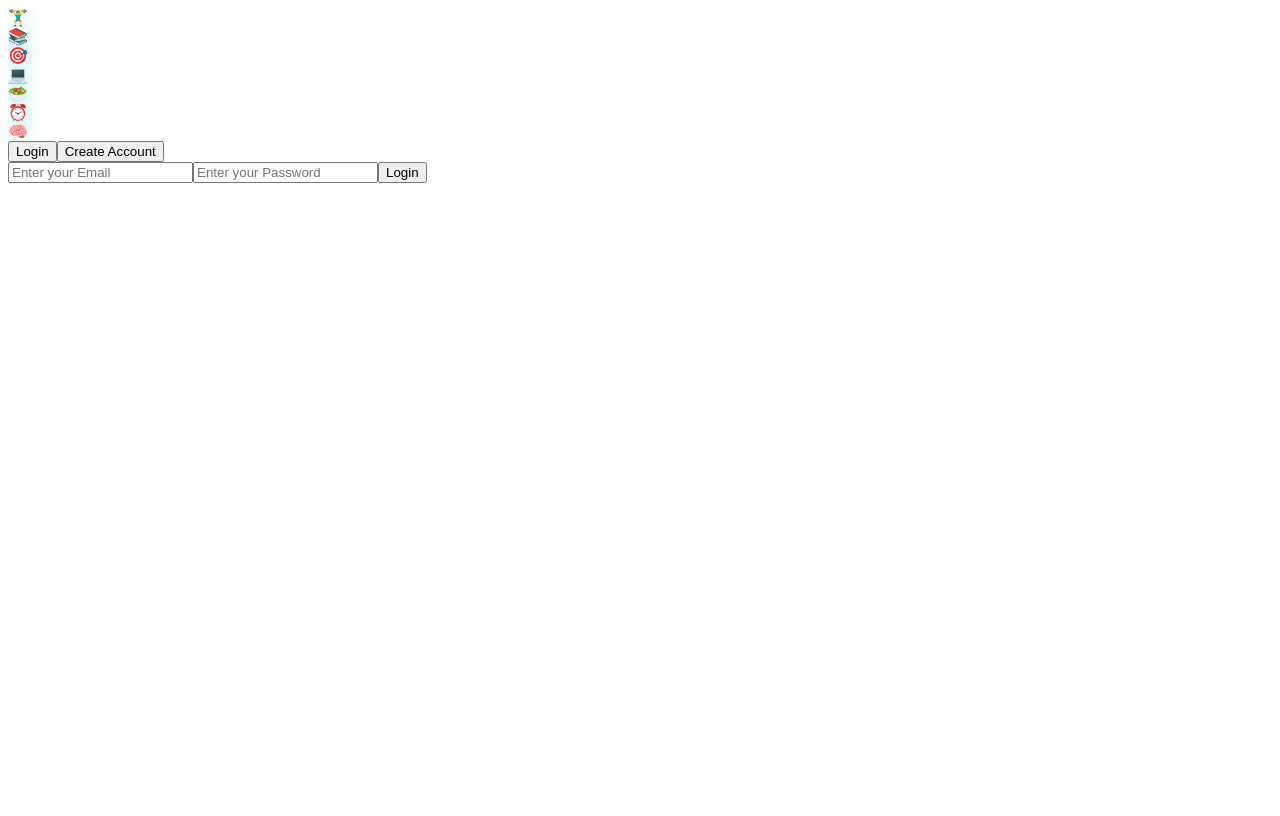
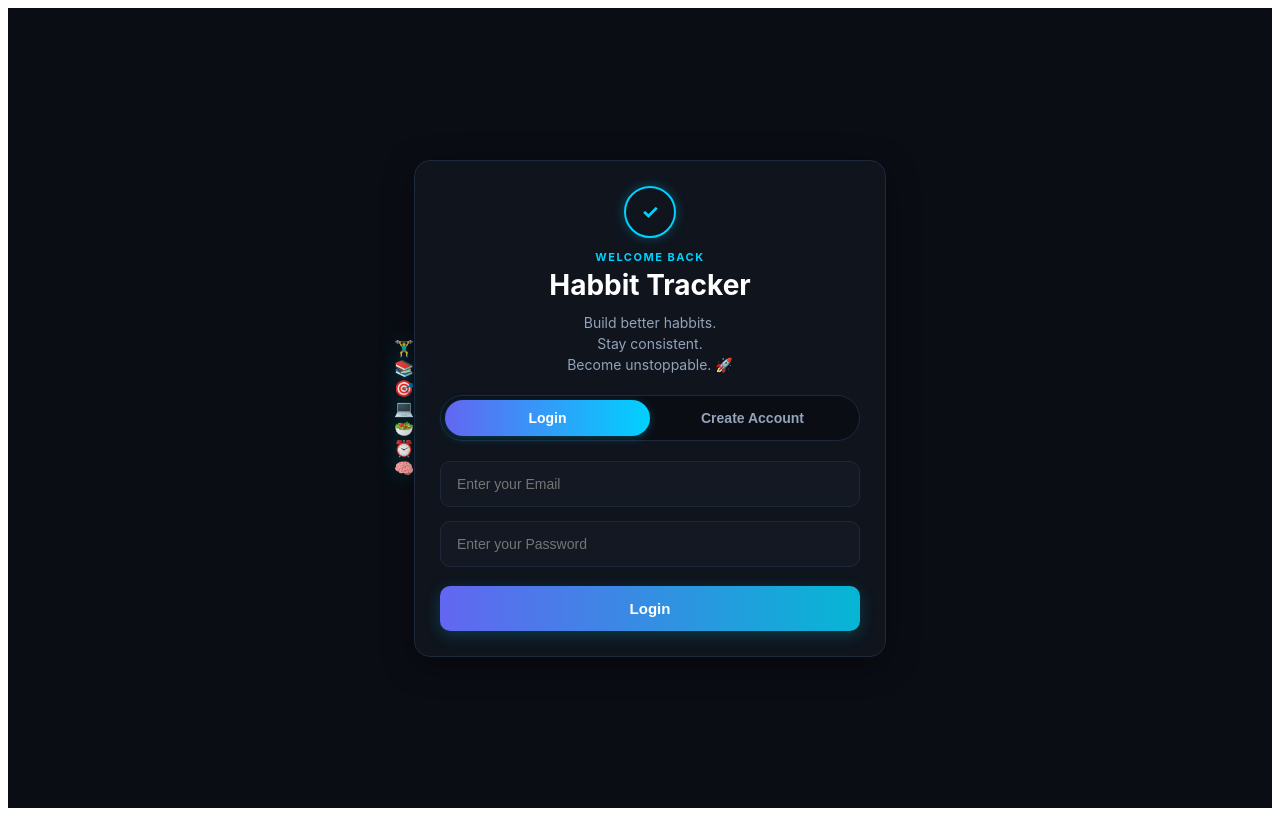
Before and after one commit to Rahulsingh2609/Habbit-Tracker, a React (Vite) app: page / in a window 1280 px wide. Built offline with nearby package versions, Linux system fonts and the light colour scheme.

Commit message:
Rebuilded app

```diff
--- a/src/AuthGate.tsx
+++ b/src/AuthGate.tsx
@@ -25,19 +25,19 @@ export default function AuthGate({ onLoginSuccess }: AuthGateProps) {
     setFormData((prev) => ({ ...prev, [e.target.name]: e.target.value }));
   };
 
-  // HANDLE EXISTING USER LOGIN
+  // 1. HANDLE EXISTING USER LOGIN (Skips Step 2, sets empty defaults)
   const handleLoginSubmit = async (e: React.FormEvent) => {
     e.preventDefault();
     setLoading(true);
 
     try {
-      // Existing user login: No hardcoded/fake defaults used
+      // Existing user logging in: Defaults are empty strings so fake values don't appear
       const existingUserData = {
         fullName: formData.fullName || 'User',
         email: formData.email,
-        mobile: '',
-        age: '',
-        collegeName: '',
+        mobile: '',      // Keeps profile empty unless saved in DB
+        age: '',         // Keeps profile empty unless saved in DB
+        collegeName: '', // Keeps profile empty unless saved in DB
       };
 
       onLoginSuccess(existingUserData);
@@ -48,15 +48,15 @@ export default function AuthGate({ onLoginSuccess }: AuthGateProps) {
     }
   };
 
-  // STEP 1 SIGN UP: Move to Complete Profile (Step 2)
+  // 2. CREATE ACCOUNT - STEP 1 SUBMIT (Goes to Profile Completion)
   const handleSignUpStep1 = (e: React.FormEvent) => {
     e.preventDefault();
     if (formData.fullName && formData.email && formData.password) {
-      setSignUpStep(2); // Opens Next Page for Mobile, Age & College
+      setSignUpStep(2); // Advances to Mobile, Age & College screen
     }
   };
 
-  // STEP 2 SIGN UP: Finalize Profile Completion
+  // 3. CREATE ACCOUNT - STEP 2 SUBMIT (Finalizes Profile)
   const handleFinalSignUp = async (e: React.FormEvent) => {
     e.preventDefault();
     setLoading(true);
@@ -79,16 +79,27 @@ export default function AuthGate({ onLoginSuccess }: AuthGateProps) {
   };
 
   return (
-    <div className="auth-container" style={{ position: 'relative', minHeight: '100vh', overflow: 'hidden' }}>
-      {/* Renders Floating Background so TS warning is resolved */}
+    <div style={styles.background}>
+      {/* Renders your floating emojis in the background */}
       <FloatingBackground />
 
-      <div className="auth-card" style={{ position: 'relative', zIndex: 10 }}>
-        {/* Toggle Login vs Create Account */}
-        <div className="tab-buttons">
+      <div style={styles.card}>
+        {/* Top Circle Icon */}
+        <div style={styles.iconCircle}>✓</div>
+
+        <p style={styles.welcomeText}>WELCOME BACK</p>
+        <h1 style={styles.title}>Habbit Tracker</h1>
+        <p style={styles.subtitle}>
+          Build better habbits.<br />
+          Stay consistent.<br />
+          Become unstoppable. 🚀
+        </p>
+
+        {/* Tab Switcher (Login / Create Account) */}
+        <div style={styles.tabContainer}>
           <button
             type="button"
-            className={isLoginTab ? 'active' : ''}
+            style={isLoginTab ? styles.tabActive : styles.tabInactive}
             onClick={() => {
               setIsLoginTab(true);
               setSignUpStep(1);
@@ -98,16 +109,16 @@ export default function AuthGate({ onLoginSuccess }: AuthGateProps) {
           </button>
           <button
             type="button"
-            className={!isLoginTab ? 'active' : ''}
+            style={!isLoginTab ? styles.tabActive : styles.tabInactive}
             onClick={() => setIsLoginTab(false)}
           >
             Create Account
           </button>
         </div>
 
-        {/* LOGIN FORM (For existing users - skips profile completion) */}
+        {/* LOGIN FORM (Existing Users -> Skips Step 2) */}
         {isLoginTab && (
-          <form onSubmit={handleLoginSubmit} className="auth-form">
+          <form onSubmit={handleLoginSubmit} style={styles.form}>
             <input
               type="email"
               name="email"
@@ -115,6 +126,7 @@ export default function AuthGate({ onLoginSuccess }: AuthGateProps) {
               value={formData.email}
               onChange={handleChange}
               required
+              style={styles.input}
             />
             <input
               type="password"
@@ -123,8 +135,9 @@ export default function AuthGate({ onLoginSuccess }: AuthGateProps) {
               value={formData.password}
               onChange={handleChange}
               required
+              style={styles.input}
             />
-            <button type="submit" disabled={loading} className="submit-btn">
+            <button type="submit" disabled={loading} style={styles.gradientButton}>
               {loading ? 'Logging in...' : 'Login'}
             </button>
           </form>
@@ -132,7 +145,7 @@ export default function AuthGate({ onLoginSuccess }: AuthGateProps) {
 
         {/* CREATE ACCOUNT - STEP 1 (Name, Email, Password) */}
         {!isLoginTab && signUpStep === 1 && (
-          <form onSubmit={handleSignUpStep1} className="auth-form">
+          <form onSubmit={handleSignUpStep1} style={styles.form}>
             <input
               type="text"
               name="fullName"
@@ -140,6 +153,7 @@ export default function AuthGate({ onLoginSuccess }: AuthGateProps) {
               value={formData.fullName}
               onChange={handleChange}
               required
+              style={styles.input}
             />
             <input
               type="email"
@@ -148,6 +162,7 @@ export default function AuthGate({ onLoginSuccess }: AuthGateProps) {
               value={formData.email}
               onChange={handleChange}
               required
+              style={styles.input}
             />
             <input
               type="password"
@@ -156,8 +171,9 @@ export default function AuthGate({ onLoginSuccess }: AuthGateProps) {
               value={formData.password}
               onChange={handleChange}
               required
+              style={styles.input}
             />
-            <button type="submit" className="submit-btn">
+            <button type="submit" style={styles.gradientButton}>
               Create Account →
             </button>
           </form>
@@ -165,9 +181,9 @@ export default function AuthGate({ onLoginSuccess }: AuthGateProps) {
 
         {/* CREATE ACCOUNT - STEP 2 (Complete Profile: Mobile, Age, College) */}
         {!isLoginTab && signUpStep === 2 && (
-          <form onSubmit={handleFinalSignUp} className="auth-form">
-            <h3>Complete Your Profile</h3>
-            <p>Please enter your details to get started</p>
+          <form onSubmit={handleFinalSignUp} style={styles.form}>
+            <h3 style={styles.stepTitle}>Complete Your Profile</h3>
+            <p style={styles.stepSubtitle}>Just a few more details to get you set up!</p>
 
             <input
               type="tel"
@@ -176,16 +192,18 @@ export default function AuthGate({ onLoginSuccess }: AuthGateProps) {
               value={formData.mobile}
               onChange={handleChange}
               required
+              style={styles.input}
             />
             <input
               type="number"
               name="age"
-              placeholder="Enter Age"
+              placeholder="Enter your Age"
               value={formData.age}
               onChange={handleChange}
               min="10"
               max="100"
               required
+              style={styles.input}
             />
             <input
               type="text"
@@ -194,18 +212,23 @@ export default function AuthGate({ onLoginSuccess }: AuthGateProps) {
               value={formData.collegeName}
               onChange={handleChange}
               required
+              style={styles.input}
             />
 
             <div style={{ display: 'flex', gap: '10px' }}>
               <button
                 type="button"
                 onClick={() => setSignUpStep(1)}
-                className="back-btn"
+                style={styles.secondaryButton}
               >
                 Back
               </button>
-              <button type="submit" disabled={loading} className="submit-btn">
-                {loading ? 'Saving...' : 'Finish & Start'}
+              <button
+                type="submit"
+                disabled={loading}
+                style={styles.gradientButton}
+              >
+                {loading ? 'Saving...' : 'Finish Setup 🚀'}
               </button>
             </div>
           </form>
@@ -214,3 +237,150 @@ export default function AuthGate({ onLoginSuccess }: AuthGateProps) {
     </div>
   );
 }
+
+// Full Dark Neon Theme Styles (Restored)
+const styles: { [key: string]: React.CSSProperties } = {
+  background: {
+    minHeight: '100vh',
+    width: '100%',
+    backgroundColor: '#0a0d14',
+    display: 'flex',
+    justifyContent: 'center',
+    alignItems: 'center',
+    fontFamily: '-apple-system, BlinkMacSystemFont, "Segoe UI", Roboto, sans-serif',
+    color: '#ffffff',
+    position: 'relative',
+    overflow: 'hidden',
+    padding: '20px',
+    boxSizing: 'border-box',
+  },
+  card: {
+    width: '100%',
+    maxWidth: '420px',
+    padding: '25px',
+    textAlign: 'center',
+    position: 'relative',
+    zIndex: 10,
+    backgroundColor: 'rgba(19, 24, 35, 0.65)',
+    borderRadius: '16px',
+    border: '1px solid #1e293b',
+    boxShadow: '0 8px 32px rgba(0, 0, 0, 0.4)',
+  },
+  iconCircle: {
+    width: '48px',
+    height: '48px',
+    borderRadius: '50%',
+    border: '2px solid #00d2ff',
+    display: 'flex',
+    alignItems: 'center',
+    justifyContent: 'center',
+    margin: '0 auto 12px auto',
+    color: '#00d2ff',
+    fontWeight: 'bold',
+    fontSize: '20px',
+    boxShadow: '0 0 12px rgba(0, 210, 255, 0.3)',
+  },
+  welcomeText: {
+    fontSize: '11px',
+    letterSpacing: '1.5px',
+    color: '#00d2ff',
+    fontWeight: 'bold',
+    marginBottom: '4px',
+    marginTop: 0,
+  },
+  title: {
+    fontSize: '28px',
+    fontWeight: 'bold',
+    margin: '0 0 10px 0',
+  },
+  subtitle: {
+    fontSize: '14px',
+    color: '#94a3b8',
+    lineHeight: '1.5',
+    marginBottom: '20px',
+    marginTop: 0,
+  },
+  tabContainer: {
+    display: 'flex',
+    backgroundColor: '#0a0d14',
+    padding: '4px',
+    borderRadius: '30px',
+    marginBottom: '20px',
+    border: '1px solid #1e293b',
+  },
+  tabInactive: {
+    flex: 1,
+    padding: '10px',
+    borderRadius: '25px',
+    border: 'none',
+    backgroundColor: 'transparent',
+    color: '#94a3b8',
+    fontSize: '14px',
+    fontWeight: '600',
+    cursor: 'pointer',
+  },
+  tabActive: {
+    flex: 1,
+    padding: '10px',
+    borderRadius: '25px',
+    border: 'none',
+    background: 'linear-gradient(90deg, #6366f1 0%, #00d2ff 100%)',
+    color: '#ffffff',
+    fontSize: '14px',
+    fontWeight: '600',
+    cursor: 'pointer',
+    boxShadow: '0 2px 10px rgba(0, 210, 255, 0.25)',
+  },
+  form: {
+    display: 'flex',
+    flexDirection: 'column',
+    gap: '14px',
+  },
+  input: {
+    width: '100%',
+    padding: '14px 16px',
+    borderRadius: '10px',
+    backgroundColor: '#131823',
+    border: '1px solid #1e293b',
+    color: '#ffffff',
+    fontSize: '14px',
+    outline: 'none',
+    boxSizing: 'border-box',
+  },
+  gradientButton: {
+    width: '100%',
+    padding: '14px',
+    borderRadius: '10px',
+    border: 'none',
+    background: 'linear-gradient(90deg, #6366f1 0%, #06b6d4 100%)',
+    color: '#ffffff',
+    fontSize: '15px',
+    fontWeight: 'bold',
+    cursor: 'pointer',
+    marginTop: '5px',
+    boxShadow: '0 4px 15px rgba(6, 182, 212, 0.25)',
+  },
+  secondaryButton: {
+    width: '35%',
+    padding: '14px',
+    borderRadius: '10px',
+    border: '1px solid #1e293b',
+    backgroundColor: '#131823',
+    color: '#ffffff',
+    fontSize: '14px',
+    fontWeight: '600',
+    cursor: 'pointer',
+    marginTop: '5px',
+  },
+  stepTitle: {
+    fontSize: '18px',
+    margin: '0 0 4px 0',
+    color: '#ffffff',
+  },
+  stepSubtitle: {
+    fontSize: '13px',
+    color: '#94a3b8',
+    marginBottom: '10px',
+    marginTop: 0,
+  },
+};
```
